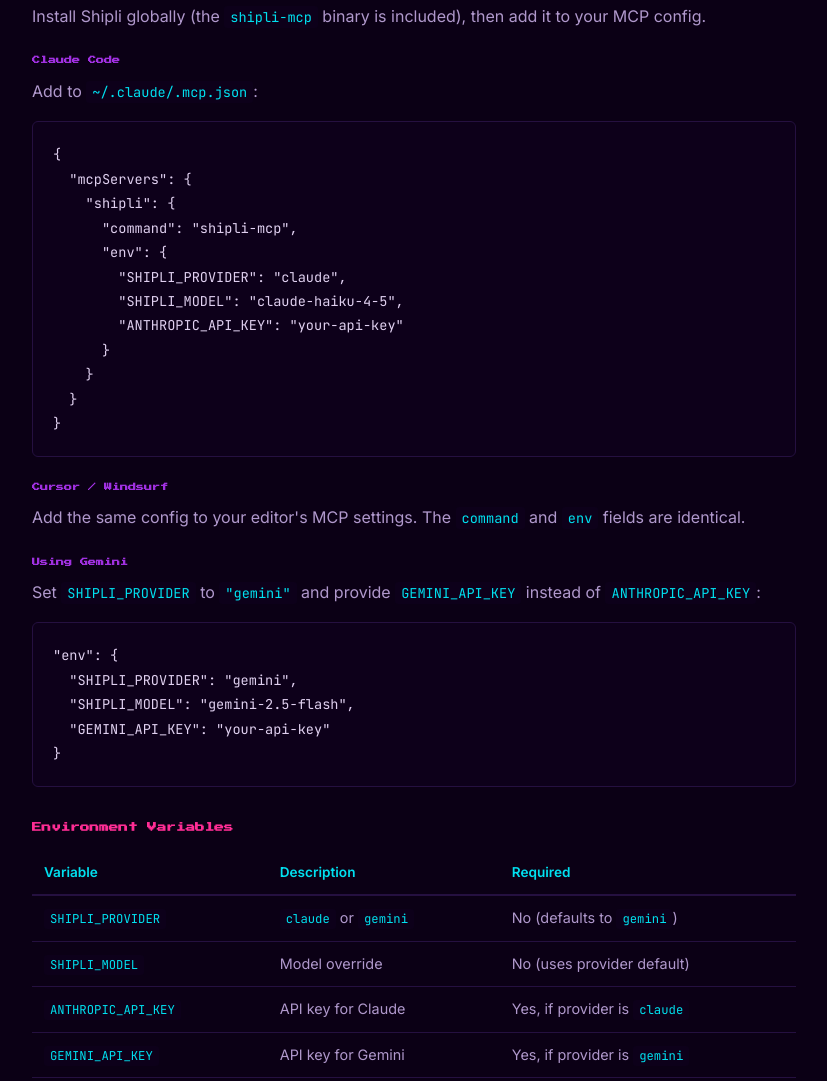
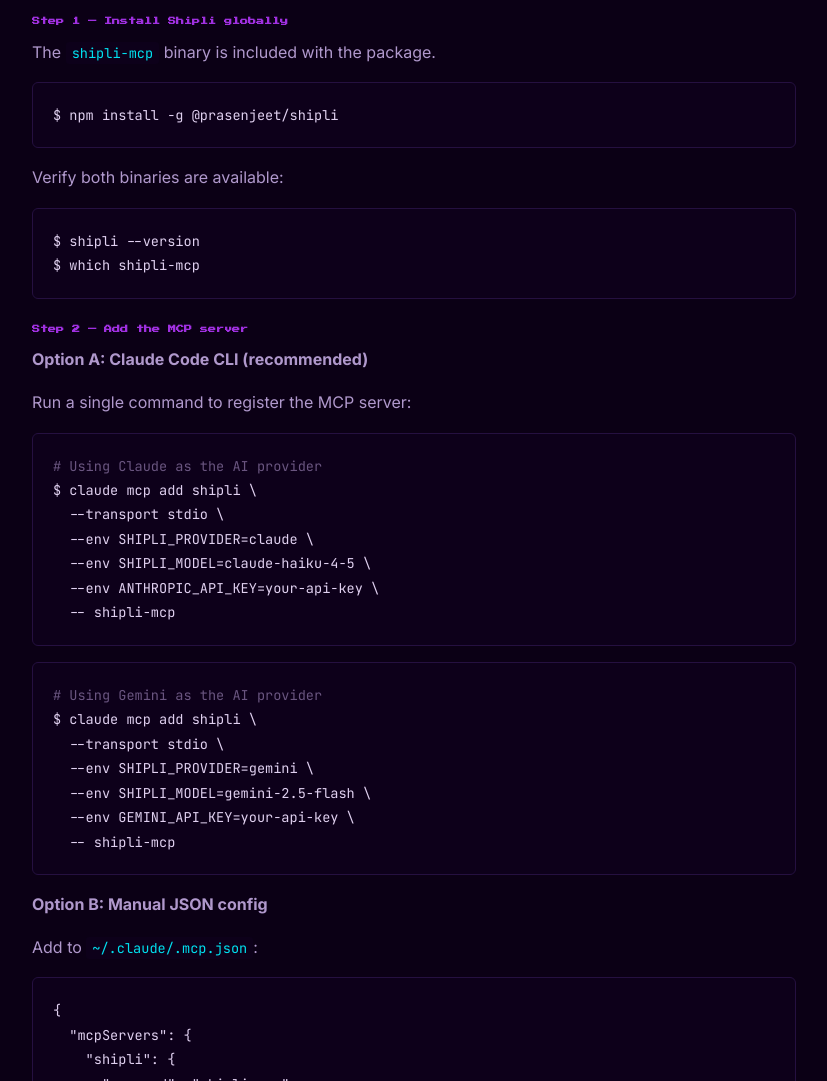
Before and after one commit to prasenjeet-symon/shipli-ai, a website: page docs/docs.html in a window 1280 px wide. Shown: the part 5473-6554 px from the top of the page, without its empty margins (370-1197 px from the left). Drawn offline with Linux system fonts and the light colour scheme.

Commit message:
Document MCP setup with step-by-step instructions
- Add Claude Code CLI method (claude mcp add) as recommended
- Keep manual JSON config as Option B
- Include install, add, restart/verify steps
- Update homepage MCP section with CLI quick-start

```diff
--- a/docs/docs.html
+++ b/docs/docs.html
@@ -214,9 +214,42 @@
       <p>Shipli includes a built-in <a href="https://modelcontextprotocol.io" style="color: var(--neon-cyan);">Model Context Protocol</a> (MCP) server. AI coding assistants like Claude Code, Cursor, and Windsurf can run audits directly inside your editor.</p>
 
       <h3>Setup</h3>
-      <p>Install Shipli globally (the <code>shipli-mcp</code> binary is included), then add it to your MCP config.</p>
 
-      <h4>Claude Code</h4>
+      <h4>Step 1 &mdash; Install Shipli globally</h4>
+      <p>The <code>shipli-mcp</code> binary is included with the package.</p>
+      <div class="code-block">
+$ npm install -g @prasenjeet/shipli
+      </div>
+      <p>Verify both binaries are available:</p>
+      <div class="code-block">
+$ shipli --version<br>
+$ which shipli-mcp
+      </div>
+
+      <h4>Step 2 &mdash; Add the MCP server</h4>
+
+      <p><strong>Option A: Claude Code CLI (recommended)</strong></p>
+      <p>Run a single command to register the MCP server:</p>
+      <div class="code-block">
+<span style="color:var(--text-dim)"># Using Claude as the AI provider</span><br>
+$ claude mcp add shipli \<br>
+&nbsp;&nbsp;--transport stdio \<br>
+&nbsp;&nbsp;--env SHIPLI_PROVIDER=claude \<br>
+&nbsp;&nbsp;--env SHIPLI_MODEL=claude-haiku-4-5 \<br>
+&nbsp;&nbsp;--env ANTHROPIC_API_KEY=your-api-key \<br>
+&nbsp;&nbsp;-- shipli-mcp
+      </div>
+      <div class="code-block">
+<span style="color:var(--text-dim)"># Using Gemini as the AI provider</span><br>
+$ claude mcp add shipli \<br>
+&nbsp;&nbsp;--transport stdio \<br>
+&nbsp;&nbsp;--env SHIPLI_PROVIDER=gemini \<br>
+&nbsp;&nbsp;--env SHIPLI_MODEL=gemini-2.5-flash \<br>
+&nbsp;&nbsp;--env GEMINI_API_KEY=your-api-key \<br>
+&nbsp;&nbsp;-- shipli-mcp
+      </div>
+
+      <p><strong>Option B: Manual JSON config</strong></p>
       <p>Add to <code>~/.claude/.mcp.json</code>:</p>
       <div class="code-block">
 {<br>
@@ -234,17 +267,10 @@
       </div>
 
       <h4>Cursor / Windsurf</h4>
-      <p>Add the same config to your editor's MCP settings. The <code>command</code> and <code>env</code> fields are identical.</p>
+      <p>Add the same JSON config to your editor's MCP settings. The <code>command</code> and <code>env</code> fields are identical.</p>
 
-      <h4>Using Gemini</h4>
-      <p>Set <code>SHIPLI_PROVIDER</code> to <code>"gemini"</code> and provide <code>GEMINI_API_KEY</code> instead of <code>ANTHROPIC_API_KEY</code>:</p>
-      <div class="code-block">
-"env": {<br>
-&nbsp;&nbsp;"SHIPLI_PROVIDER": "gemini",<br>
-&nbsp;&nbsp;"SHIPLI_MODEL": "gemini-2.5-flash",<br>
-&nbsp;&nbsp;"GEMINI_API_KEY": "your-api-key"<br>
-}
-      </div>
+      <h4>Step 3 &mdash; Restart and verify</h4>
+      <p>Restart Claude Code (or run <code>/mcp</code> in chat) to pick up the new server. You should see <code>shipli</code> listed with its two tools.</p>
 
       <h3>Environment Variables</h3>
       <table>
```
Also changed, not shown: docs/index.html (+11 -14 lines), README.md.
